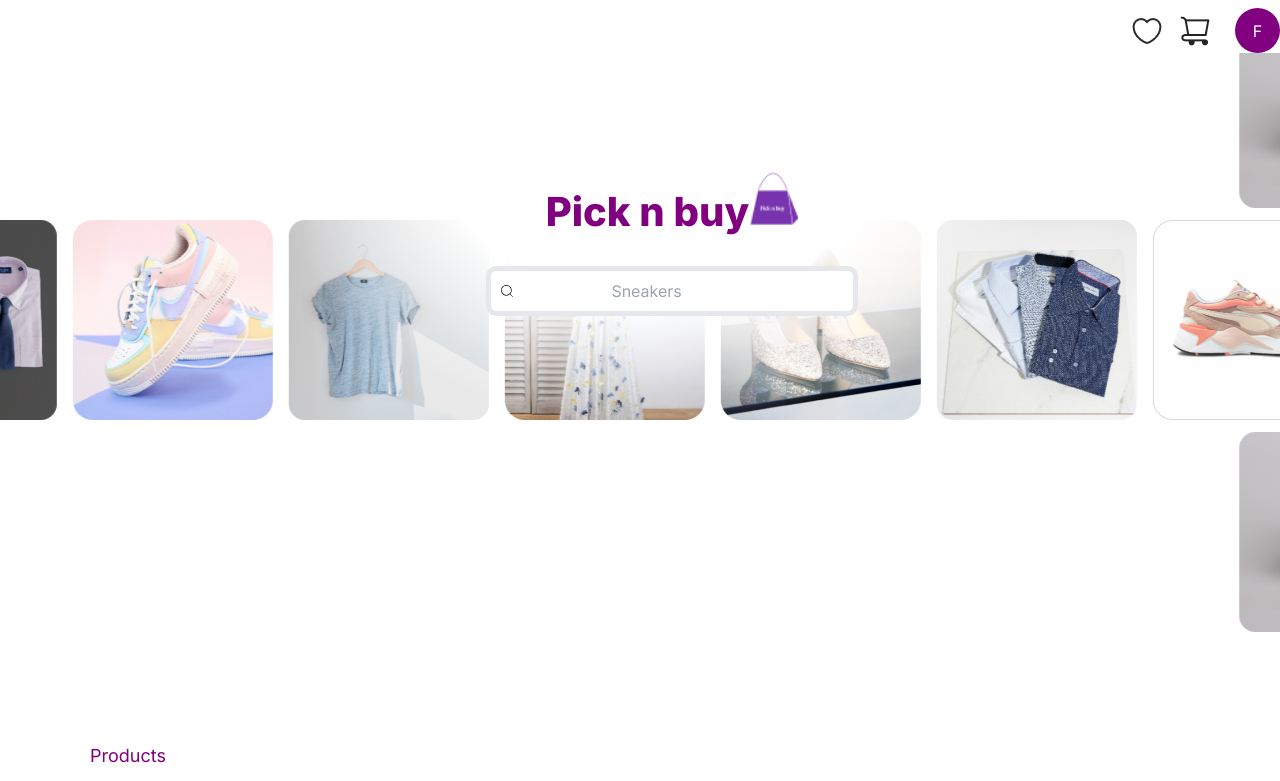
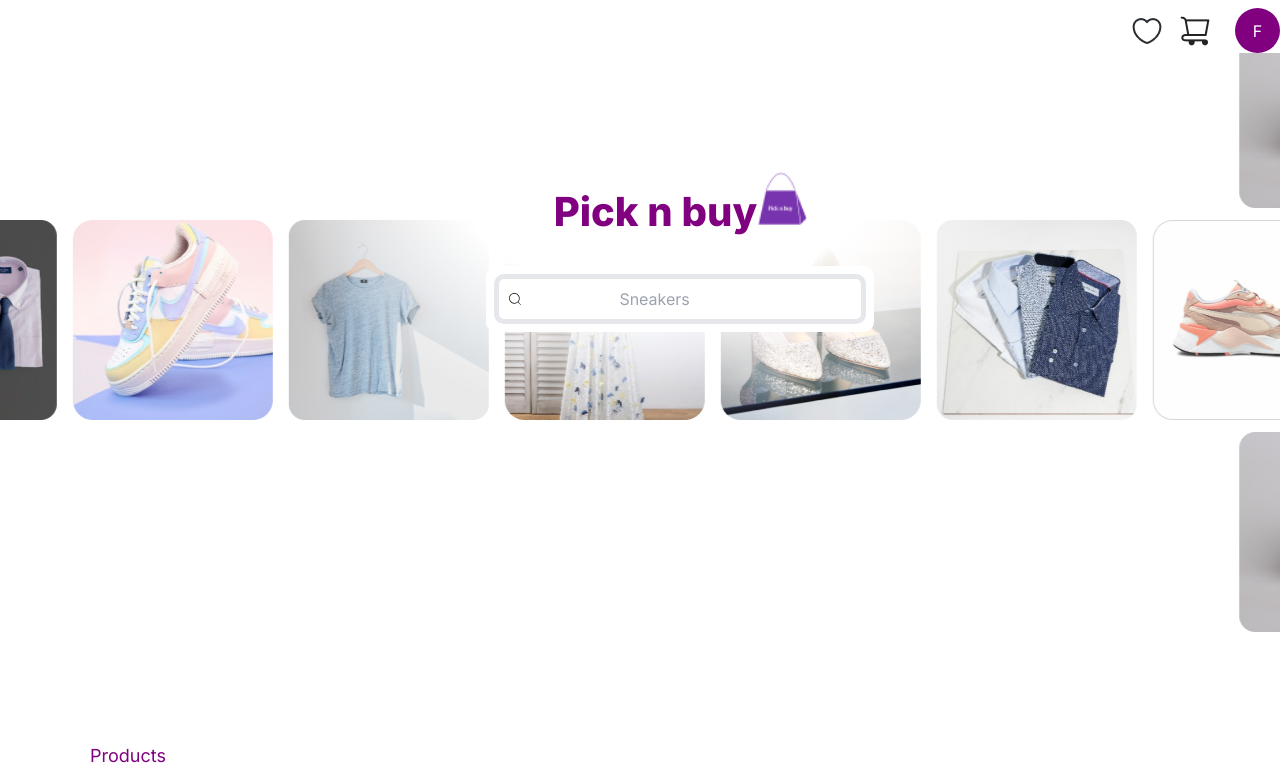
Before and after one commit to Faith-okereke/E-commerce-site, a Next.js app: page / in a window 1280 px wide. Shown: the top 781 px of the page. Built offline with nearby package versions, Linux system fonts and the light colour scheme.

Commit message:
last-commit

```diff
--- a/src/app/component/footer.tsx
+++ b/src/app/component/footer.tsx
@@ -21,7 +21,7 @@
             Pick n buy is the place to get all <br /> your clothing needs. Our mission
             is <br /> to make shopping easy for everyone.
           </p>
-          <div className="flex gap-1">
+          <div className="flex gap-1 mb-2">
             <div className="p-1 border-2  flex justify-normal items-center gap-1 rounded-sm mt-2">
               <Image width={30} height={30} src={playstore} alt="" />
               <div className="gap-0 font-bold">
--- a/src/app/layout.tsx
+++ b/src/app/layout.tsx
@@ -6,7 +6,7 @@
 const inter = Inter({ subsets: ["latin"] });
 
 export const metadata: Metadata = {
-  title: "Create Next App",
+  title: "Pick n Buy",
   description: "Generated by create next app",
 };
 
--- a/src/app/page.tsx
+++ b/src/app/page.tsx
@@ -22,7 +22,7 @@
           </div>
 
 
-          <div className="flex items-center justify-center m-6 bg-[white] rounded-[10px] z-10 ">
+          <div className="flex items-center justify-center m-6 bg-[white] rounded-[10px] z-10 p-2">
             <div className=" flex cursor-pointer md:border-[5px] border-2 border-[brown]flex justify-normal items-center gap-[6rem] w-auto bg-white rounded-[10px] p-2 md:p-2">
               <div className="cursor-pointer">
                 <CiSearch />
```
